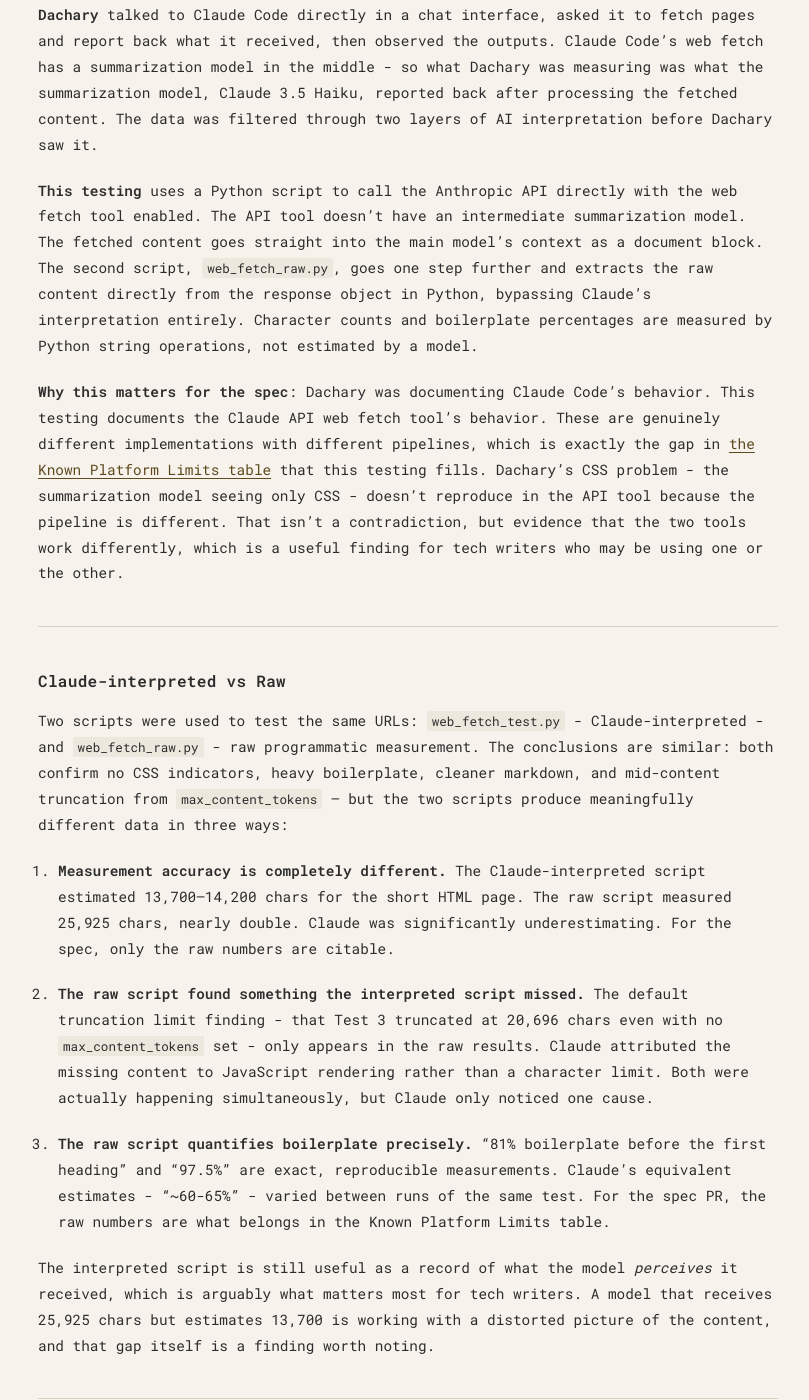
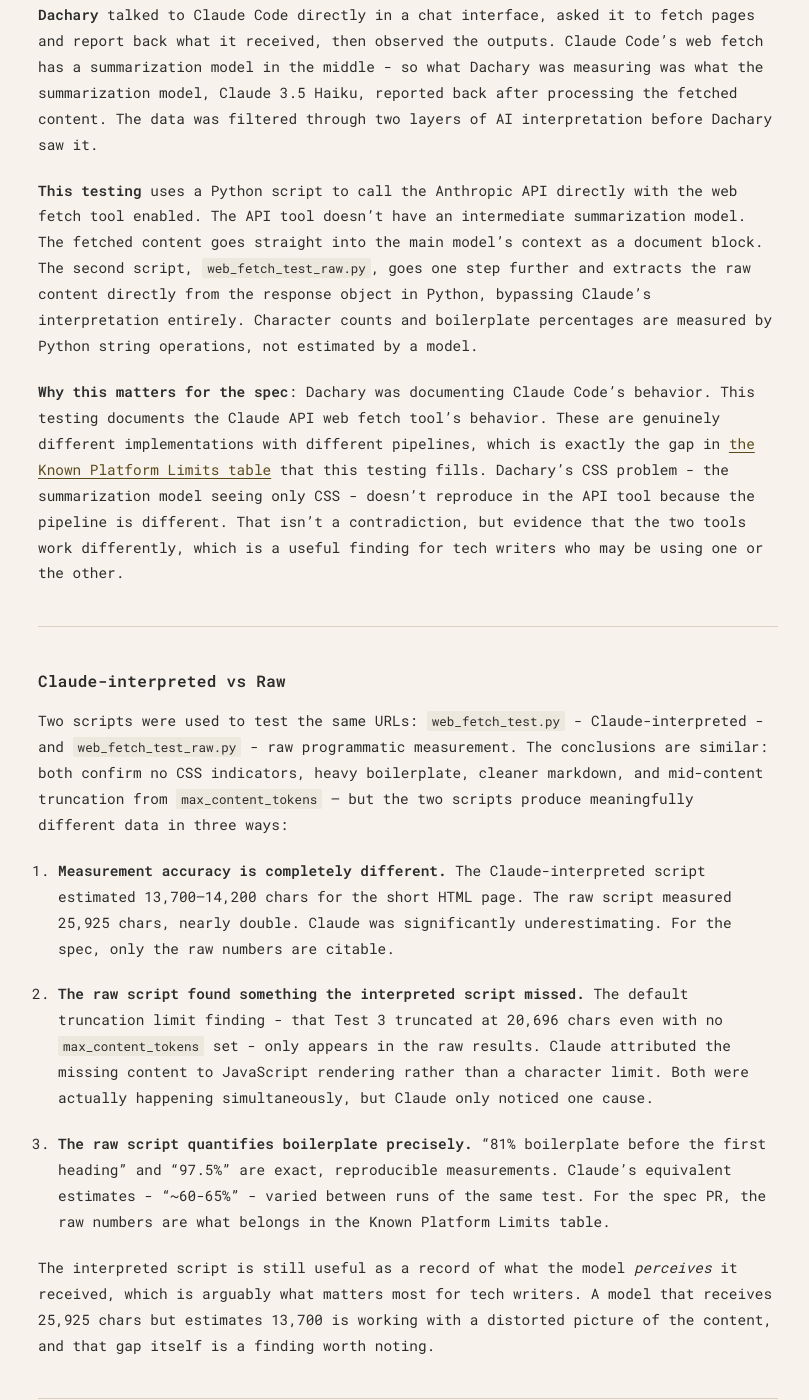
Before and after one commit to rhyannonjoy/agent-ecosystem-testing, a Jekyll site: the page built from docs/methodology.md, in a window 1280 px wide and 1400 px high, scrolled down 266 px. Shown: the whole window, without its empty margins (232-1041 px from the left). Built offline with Jekyll 4.4.1, drawn with Linux system fonts in a browser that asks for light colours; some of the changed text lies outside the part shown.

Commit message:
style(docs): standardize terminology (Issue #6)

```diff
--- a/docs/methodology.md
+++ b/docs/methodology.md
@@ -19,7 +19,7 @@
 **This testing** uses a Python script to call the Anthropic API directly with the
 web fetch tool enabled. The API tool doesn't have an intermediate summarization model. The
 fetched content goes straight into the main model's context as a document block. The second script,
-`web_fetch_raw.py`, goes one step further and extracts the raw content directly from the response
+`web_fetch_test_raw.py`, goes one step further and extracts the raw content directly from the response
 object in Python, bypassing Claude's interpretation entirely. Character counts and boilerplate
 percentages are measured by Python string operations, not estimated by a model.
 
@@ -37,7 +37,7 @@
 ## Claude-interpreted vs Raw
 
 Two scripts were used to test the same URLs: `web_fetch_test.py` - Claude-interpreted - and
-`web_fetch_raw.py` - raw programmatic measurement. The conclusions are similar: both confirm no CSS
+`web_fetch_test_raw.py` - raw programmatic measurement. The conclusions are similar: both confirm no CSS
 indicators, heavy boilerplate, cleaner markdown, and mid-content truncation from `max_content_tokens`
 — but the two scripts produce meaningfully different data in three ways:
 
@@ -64,7 +64,7 @@
 
 ## Script comparison
 
-| | `web_fetch_test.py` | `web_fetch_raw.py` |
+| | `web_fetch_test.py` | `web_fetch_test_raw.py` |
 | - | --------------------- | --------------------- |
 | What it measures | Claude's interpretation of fetched content | Raw content extracted directly from response object |
 | Character counts | Claude estimates - vary between runs - | Python `len()` on raw string - exact, reproducible |
```
Also changed, not shown: docs/results-note.md (+1 -1 lines), docs/web-fetch-test-findings.md (+1 -1 lines), docs/web-fetch-test-raw-findings.md (+1 -1 lines), README.md.
